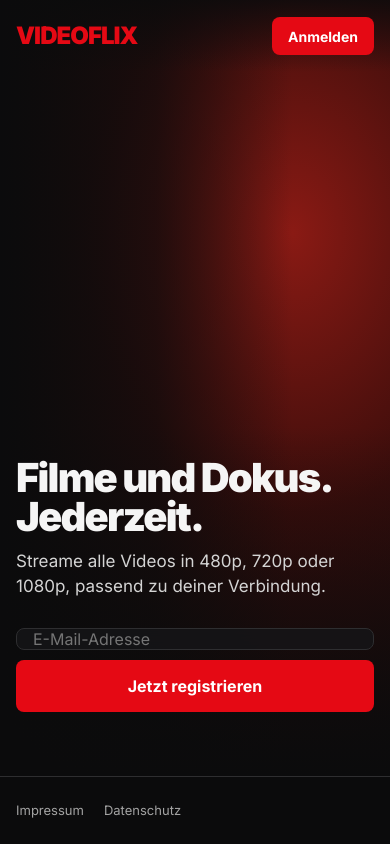
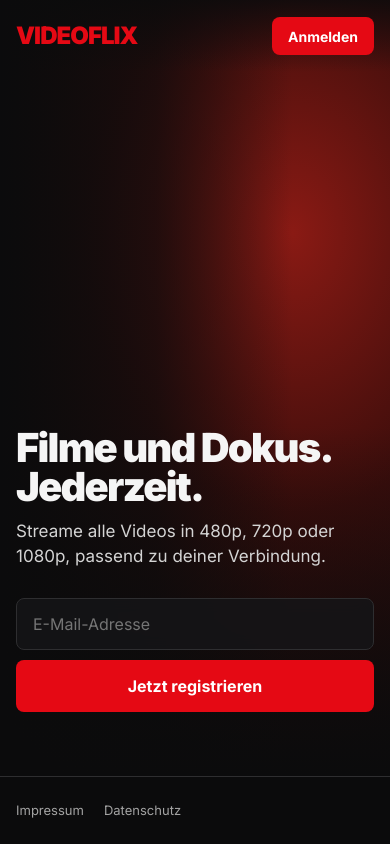
Before and after one commit to lvfranek/videoflix-frontend, a React (Vite) app: page / in a window 390 px wide. Built offline with nearby package versions, Linux system fonts and the light colour scheme.

Commit message:
Fix email field height on mobile start page

```diff
--- a/src/pages/StartPage.module.css
+++ b/src/pages/StartPage.module.css
@@ -75,8 +75,17 @@
   white-space: nowrap;
 }
 
+/* Phone: field and button stacked, the field keeps its full height */
 @media (max-width: 520px) {
   .signup {
     flex-direction: column;
   }
+
+  .signup input {
+    flex: none;
+  }
+
+  .signup :global(.btn) {
+    width: 100%;
+  }
 }
```
